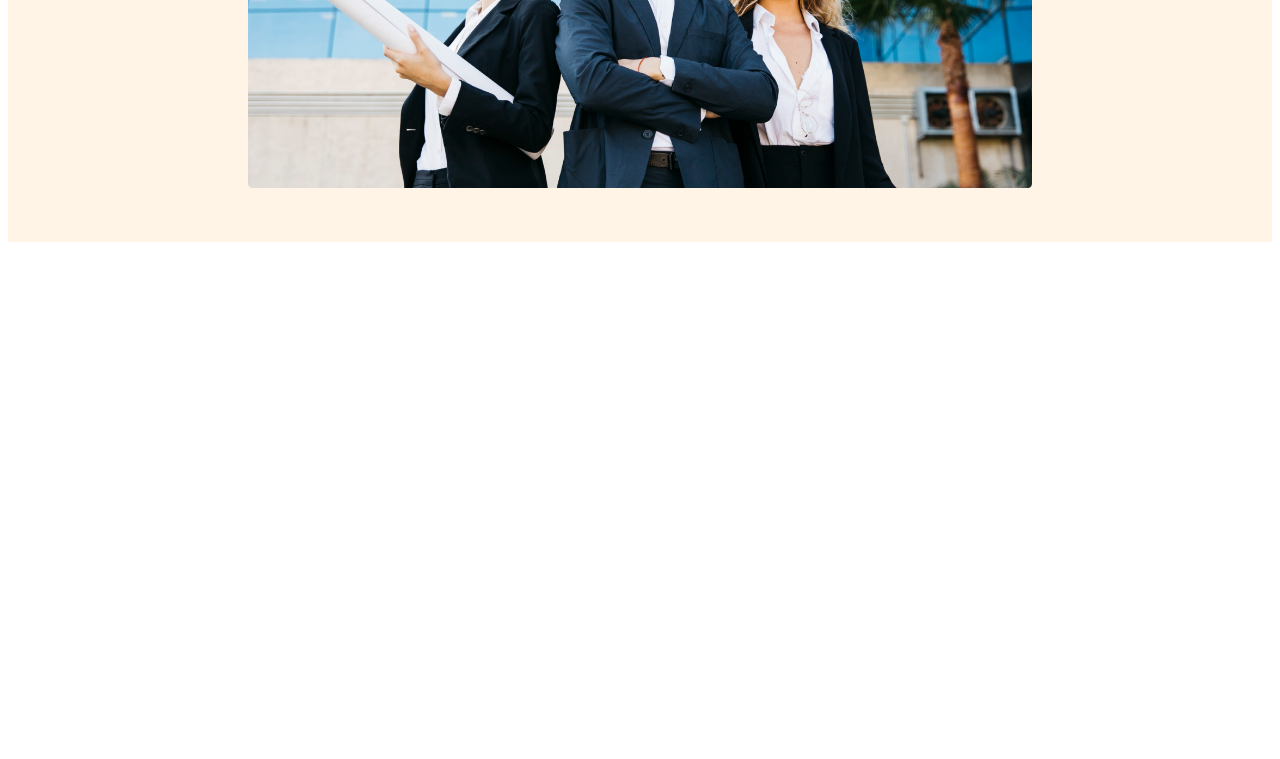
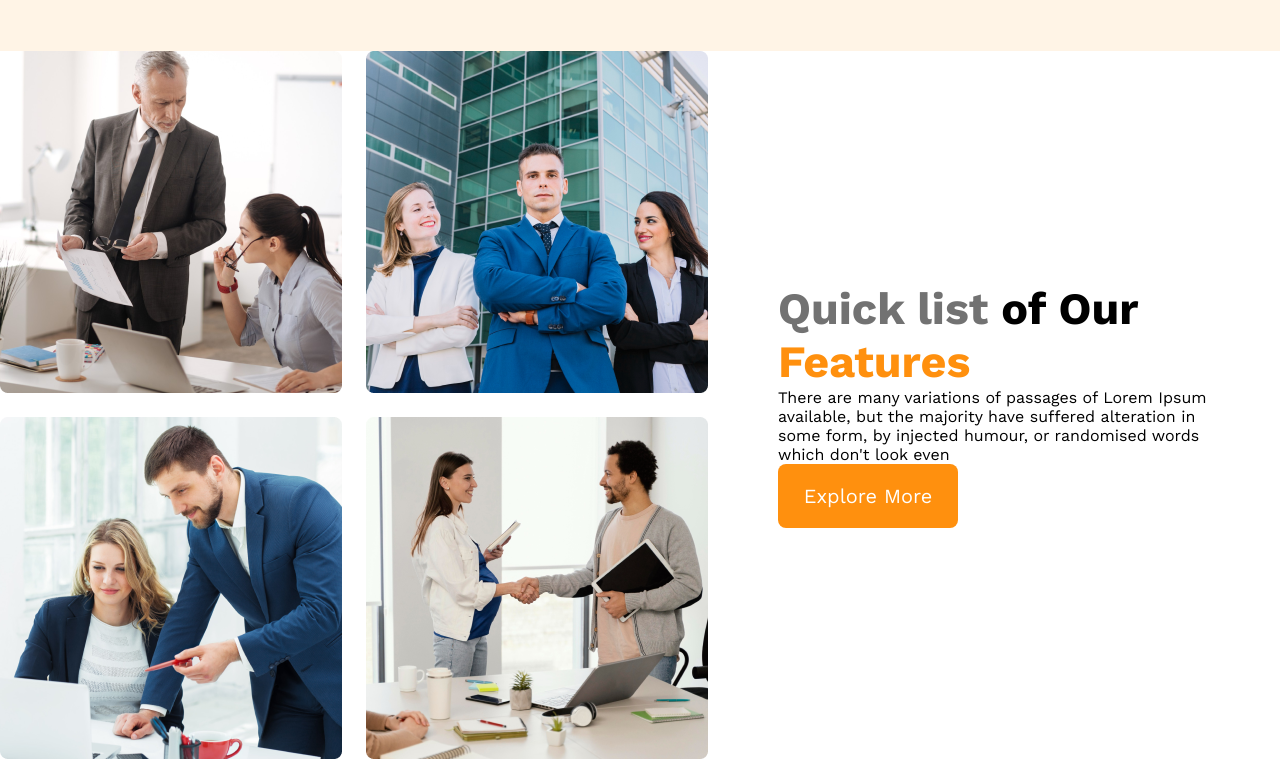
Before and after one commit to Shuvo0414/g3-architects-website, a plain HTML site: page index.html in a window 1280 px wide. Shown: the part 799-1558 px from the top of the page. Before the commit the page ends 1049 px from the top, so only its background shows below. Drawn offline with nearby package versions, Linux system fonts and the light colour scheme.

Commit message:
teams seaction added

```diff
--- a/index.html
+++ b/index.html
@@ -9,6 +9,7 @@
 </head>
 
 <body>
+    <!-- header start -->
     <header>
         <nav>
             <h3 class="nav-title">G3 Architects</h3>
@@ -25,13 +26,31 @@
                     Brand New
                     Group of Architects
                 </h1>
-                <p class="banner-description">There are many variations of passages of Lorem Ipsum available, but the majority have suffered alteration in some form, by injected humour, or randomised words which don't look even</p>
+                <p class="banner-description">There are many variations of passages of Lorem Ipsum available, but the
+                    majority have suffered alteration in some form, by injected humour, or randomised words which don't
+                    look even</p>
                 <button class="btn-primary">Explore More</button>
             </div>
             <img src="./images/banner.png" alt="">
         </div>
     </header>
-    <main></main>
+    <!-- header end -->
+    <main>
+        <!-- teams section -->
+        <section class="teams-container">
+            <div class="teams-img-container">
+                <img src="./images/team1.png" alt="">
+                <img src="./images/team2.png" alt="">
+                <img src="./images/team3.png" alt="">
+                <img src="./images/team4.png" alt="">
+            </div>
+            <div class="teams-content">
+                <h3 class="teams-title"><span class="quick-list">Quick list</span> <span>of Our</span> <span class="text-features">Features</span></h3>
+                <p class="teams-description">There are many variations of passages of Lorem Ipsum available, but the majority have suffered alteration in some form, by injected humour, or randomised words which don't look even</p>
+                <button class="btn-primary">Explore More</button>
+            </div>
+        </section>
+    </main>
     <footer></footer>
 </body>
 
--- a/styles/architect.css
+++ b/styles/architect.css
@@ -74,7 +74,8 @@ nav li a {
     font-size: 1rem;
     font-weight: 400;
 }
-.banner img{
+
+.banner img {
     margin-top: 50px;
     width: 100%;
 }
@@ -82,20 +83,58 @@ nav li a {
 /* responsive media queries */
 /* mobile devices */
 @media screen and (max-width: 576px) {
-    header{
+    header {
         padding: 20px;
     }
-    nav{
-       flex-direction: column;
+
+    nav {
+        flex-direction: column;
     }
 }
 
 /* medium devicse */
 @media screen and (min-width:576px) and (max-width: 960px) {
-    header{
+    header {
         padding: 50px;
     }
-    nav{
+
+    nav {
         flex-direction: column;
     }
 }
+
+/* main styles */
+* {
+    max-width: 1440px;
+    margin: 0 auto;
+}
+
+/* teams section styles */
+
+.teams-container {
+    display: flex;
+    align-items: center;
+}
+
+.teams-img-container {
+    display: grid;
+    grid-template-columns: repeat(2, 1fr);
+    gap: 1.5rem;
+}
+
+.teams-content {
+    padding-left: 70px;
+    padding-right: 70px;
+}
+
+.teams-title {
+    font-size: 2.8rem;
+}
+.teams-title .quick-list{
+    color: #727272;
+    font-weight: 500px;
+}
+.teams-title .text-features{
+    color: #FF900E;
+    font-weight: 700px;
+}
```
